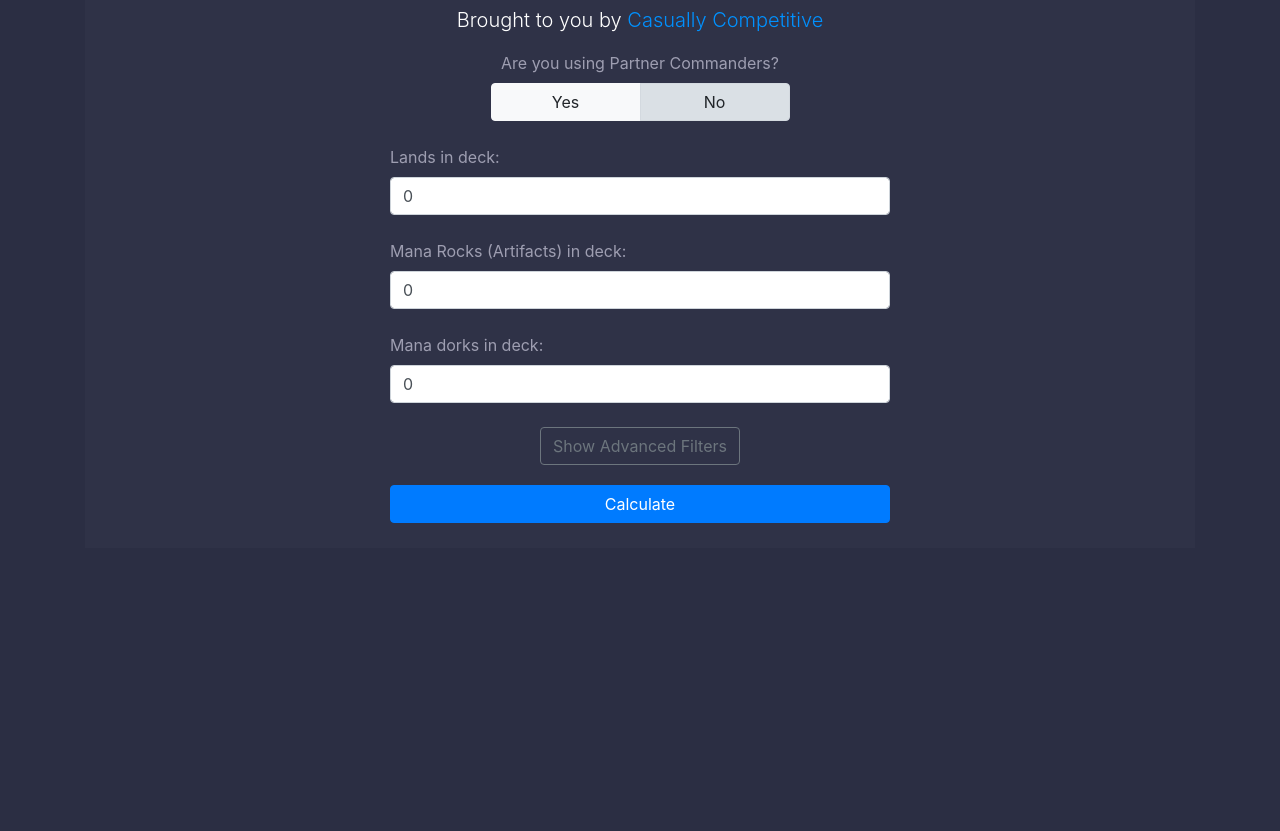
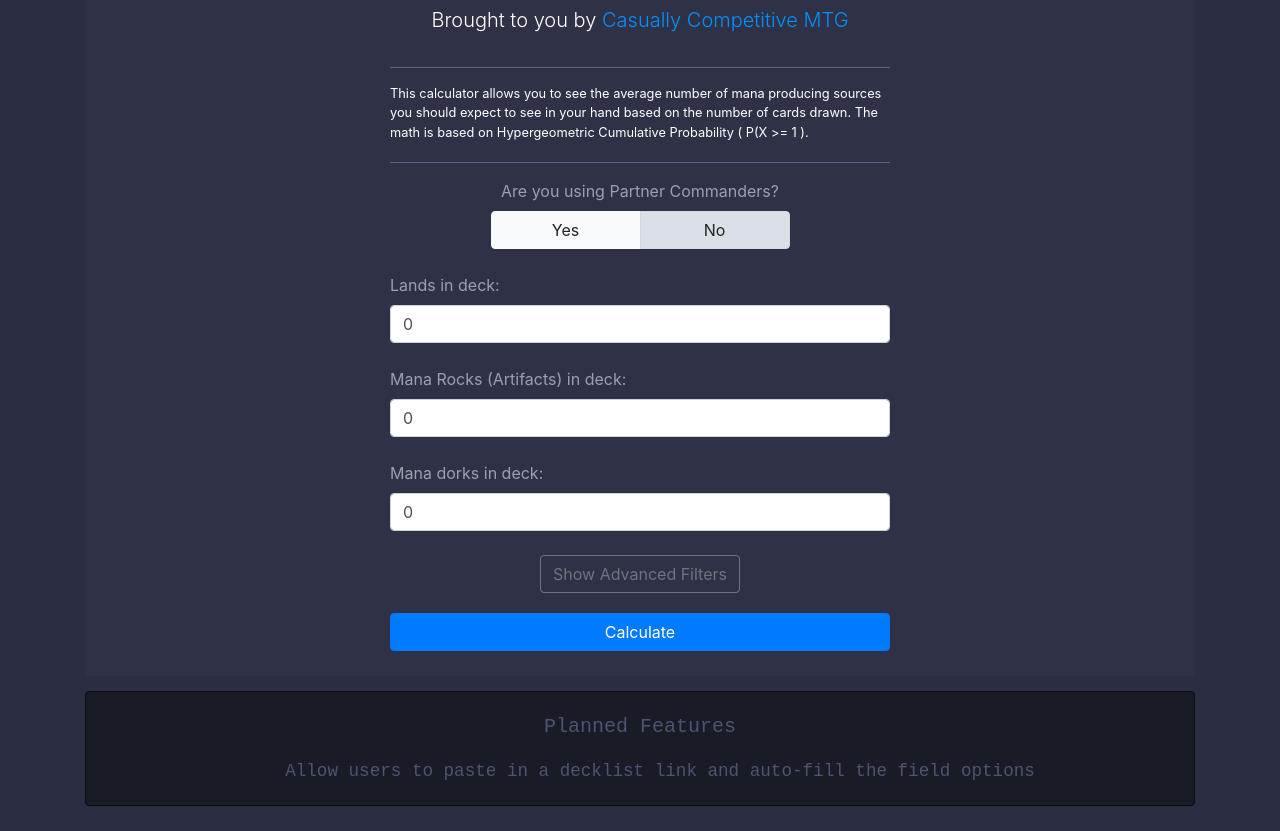
Before and after one commit to JosephsPlace/mtg-mana-base-calculator, a website built with webpack: page index.html in a window 1280 px wide. Shown: the part 95-926 px from the top of the page. Before the commit the page ends 800 px from the top, so only its background shows below. Built offline with nearby package versions, Linux system fonts and the light colour scheme.

Commit message:
Adding short explanation of what the calculator does and add in an upcoming features

```diff
--- a/index.html
+++ b/index.html
@@ -4,14 +4,14 @@
     <title>Mana Base Calculator</title>
     <link rel="stylesheet" href="https://stackpath.bootstrapcdn.com/bootstrap/4.4.1/css/bootstrap.min.css" integrity="sha384-Vkoo8x4CGsO3+Hhxv8T/Q5PaXtkKtu6ug5TOeNV6gBiFeWPGFN9MuhOf23Q9Ifjh" crossorigin="anonymous">
     <link rel="stylesheet" href="https://use.fontawesome.com/releases/v5.13.0/css/all.css" integrity="sha384-Bfad6CLCknfcloXFOyFnlgtENryhrpZCe29RTifKEixXQZ38WheV+i/6YWSzkz3V" crossorigin="anonymous">
-    <link rel="stylesheet" href="./dist/main.css?v=1.0001" />
+    <link rel="stylesheet" href="./dist/main.css?v=1.0002" />
 </head>
 <body>
 <div id="app" v-cloak>
     <div class="container text-center">
         <div class="header-container">
             <h1 class="display-4">Mana Base Calculator</h1>
-            <p class="lead">Brought to you by <a href="https://www.youtube.com/c/casuallycompetitivemtg" target="_blank">Casually Competitive</a></p>
+            <p class="lead">Brought to you by <a href="https://www.youtube.com/c/casuallycompetitivemtg" target="_blank">Casually Competitive MTG</a></p>
 
             <div v-if="calculation_has_completed === true" class="text-center">
                 <br />
@@ -20,6 +20,11 @@
             </div>
 
             <form v-on:submit.prevent="calculatePercentPerDraw()" class="field-group text-left" v-if="hide_filters === false">
+                <hr />
+                    <p class="small">This calculator allows you to see the average number of mana producing sources you should expect to see in your hand based on the number of cards drawn. The math is based on Hypergeometric Cumulative Probability ( P(X >= 1 ).</p>
+
+                <hr style="margin-top: 20px;" />
+
                 <label class="is-fullwidth text-center">Are you using Partner Commanders?</label>
                 <div class="btn-group btn-group-toggle is-fullwidth justify-content-center" data-toggle="buttons">
                     <label class="btn btn-light" style="max-width: 150px">
@@ -258,6 +263,13 @@
                 <button class="btn btn-primary is-fullwidth" @click="calculatePercentPerDraw()">Show Next Draw</button>
             </div>
         </div>
+
+        <div class="feature-list-box">
+            <p class="lead">Planned Features</p>
+            <ul>
+                <li>Allow users to paste in a decklist link and auto-fill the field options</li>
+            </ul>
+        </div>
     </div>
 </div>
 
```
Also changed, not shown: dist/main.css.
